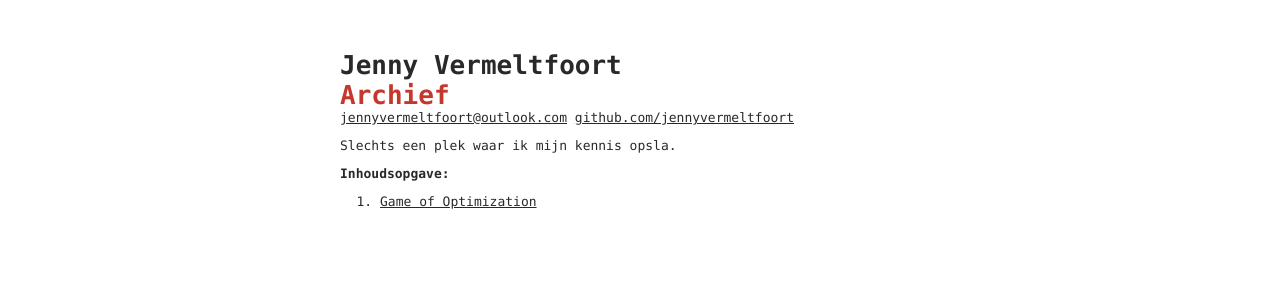
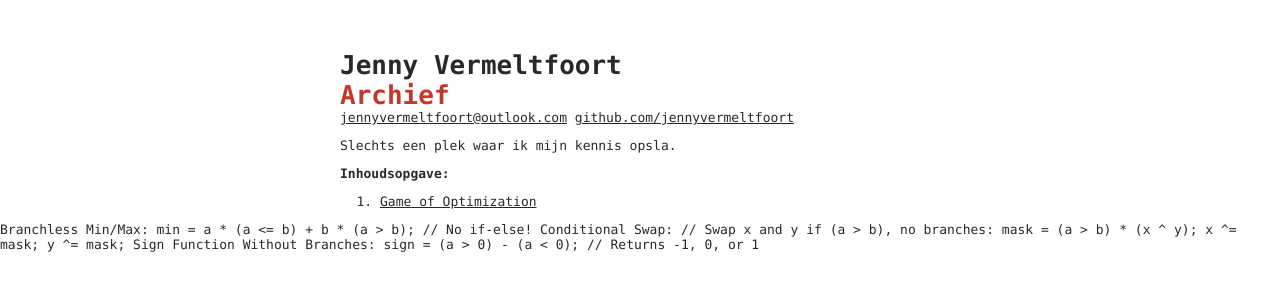
Before and after one commit to jennyvermeltfoort/jennyvermeltfoort.github.io, a plain HTML site: page index.html in a window 1280 px wide. Drawn offline with Linux system fonts and the light colour scheme.

Commit message:
Update index.html

```diff
--- a/index.html
+++ b/index.html
@@ -19,5 +19,15 @@
 				<li><p><a href="game_of_optimization.html">Game of Optimization</a></p></li>
 			</ol>
 		</div> <!--center-->
+
+Branchless Min/Max: min = a * (a <= b) + b * (a > b);  // No if-else!
+Conditional Swap:
+	// Swap x and y if (a > b), no branches:
+	mask = (a > b) * (x ^ y);
+	x ^= mask;
+	y ^= mask;
+
+	Sign Function Without Branches:
+		sign = (a > 0) - (a < 0);  // Returns -1, 0, or 1
 	</body>
 </html>
```
